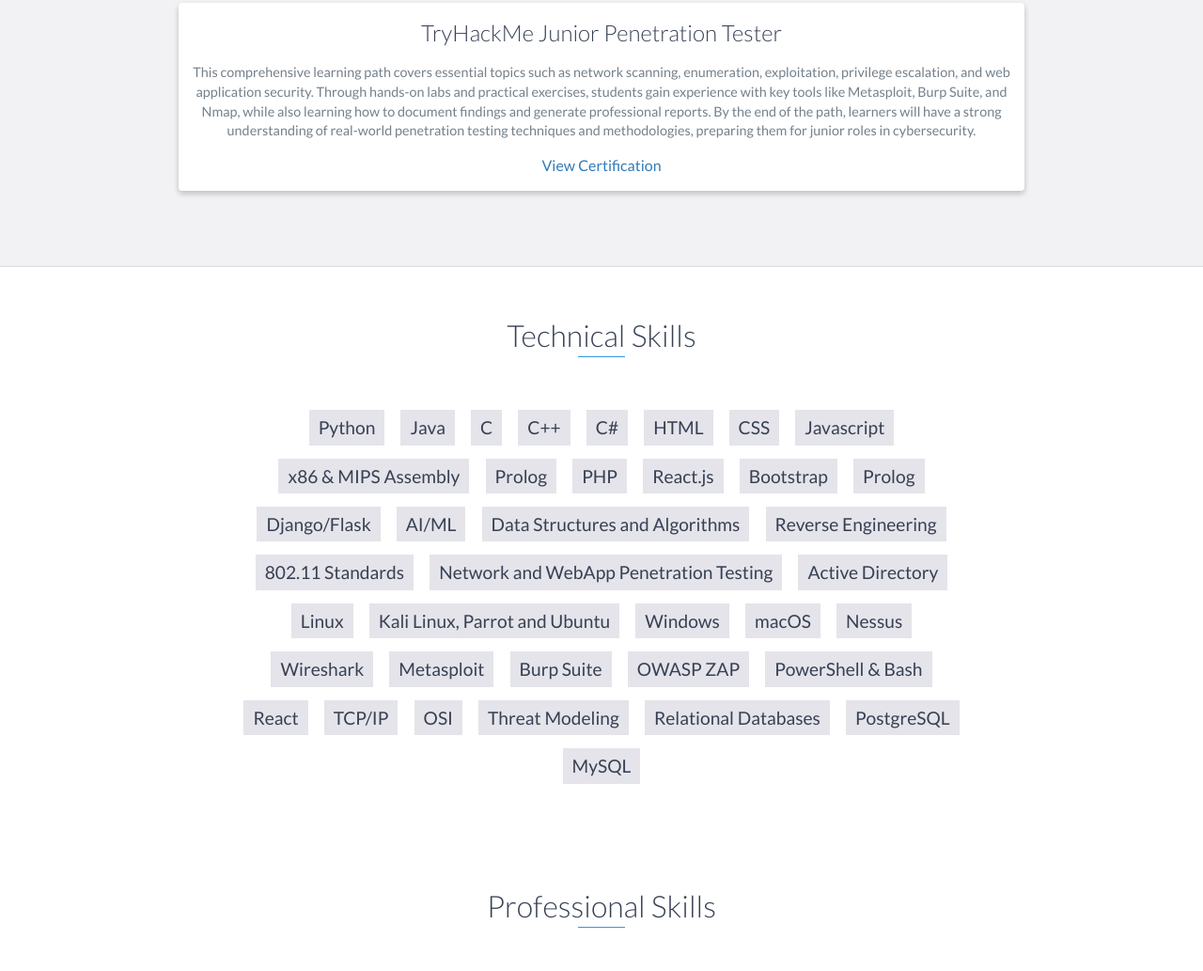
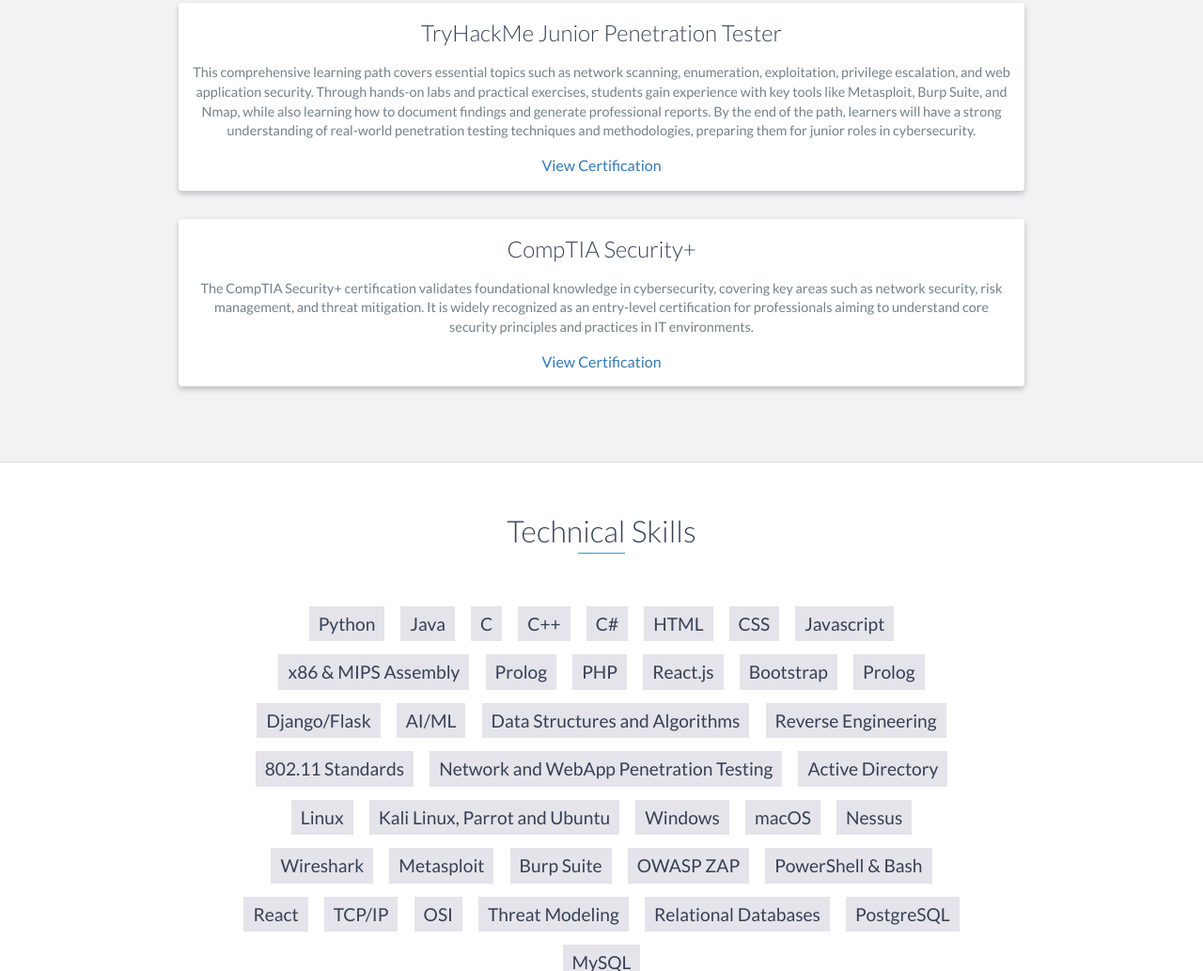
Before and after one commit to ajasp26/ajasp26.github.io, a website: page index.html in a window 1280 px wide. Shown: the part 1875-2908 px from the top of the page at 94% size. Drawn offline with nearby package versions, Linux system fonts and the light colour scheme.

Commit message:
Security+ image

```diff
--- a/index.html
+++ b/index.html
@@ -151,6 +151,25 @@
             </div>
           </div>
           <!-- End of Second Project -->
+
+          <!-- Start of Third Project -->
+          <div class="project shadow-large">
+            <div class="project-info">
+              <h3>CompTIA Security+</h3>
+              <p>
+                The CompTIA Security+ certification validates foundational
+                knowledge in cybersecurity, covering key areas such as network
+                security, risk management, and threat mitigation. It is widely
+                recognized as an entry-level certification for professionals
+                aiming to understand core security principles and practices in
+                IT environments.
+              </p>
+              <a href="images/Security+ Certification - Alex Jasper.png"
+                >View Certification</a
+              >
+            </div>
+          </div>
+          <!-- End of Third Project -->
         </div>
       </div>
     </div>
```
Also changed, not shown: images/Security+ Certification - Alex Jasper.png (added), images/thm_jpt_certofcompletion.png (added), 1 other file.
